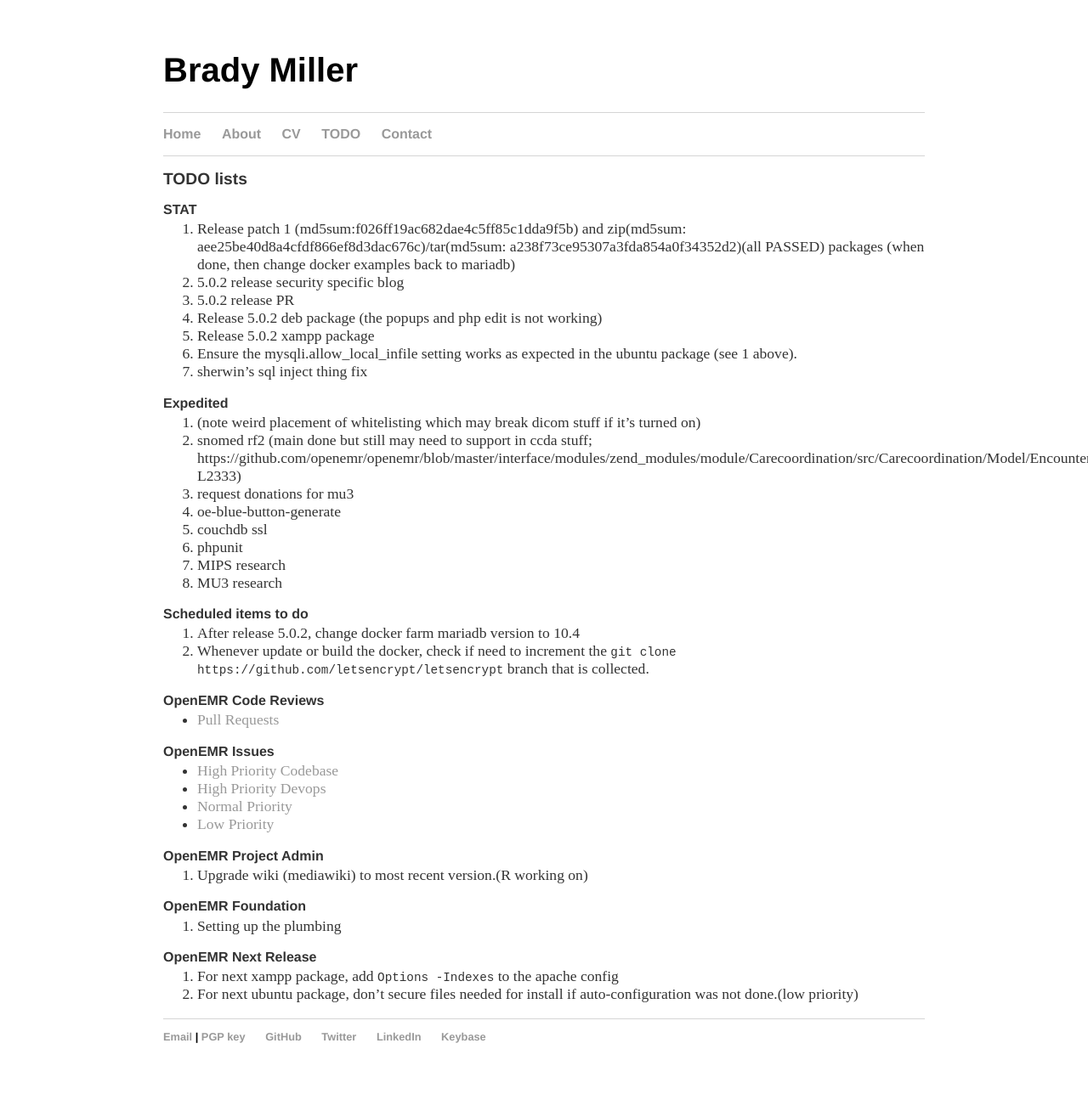
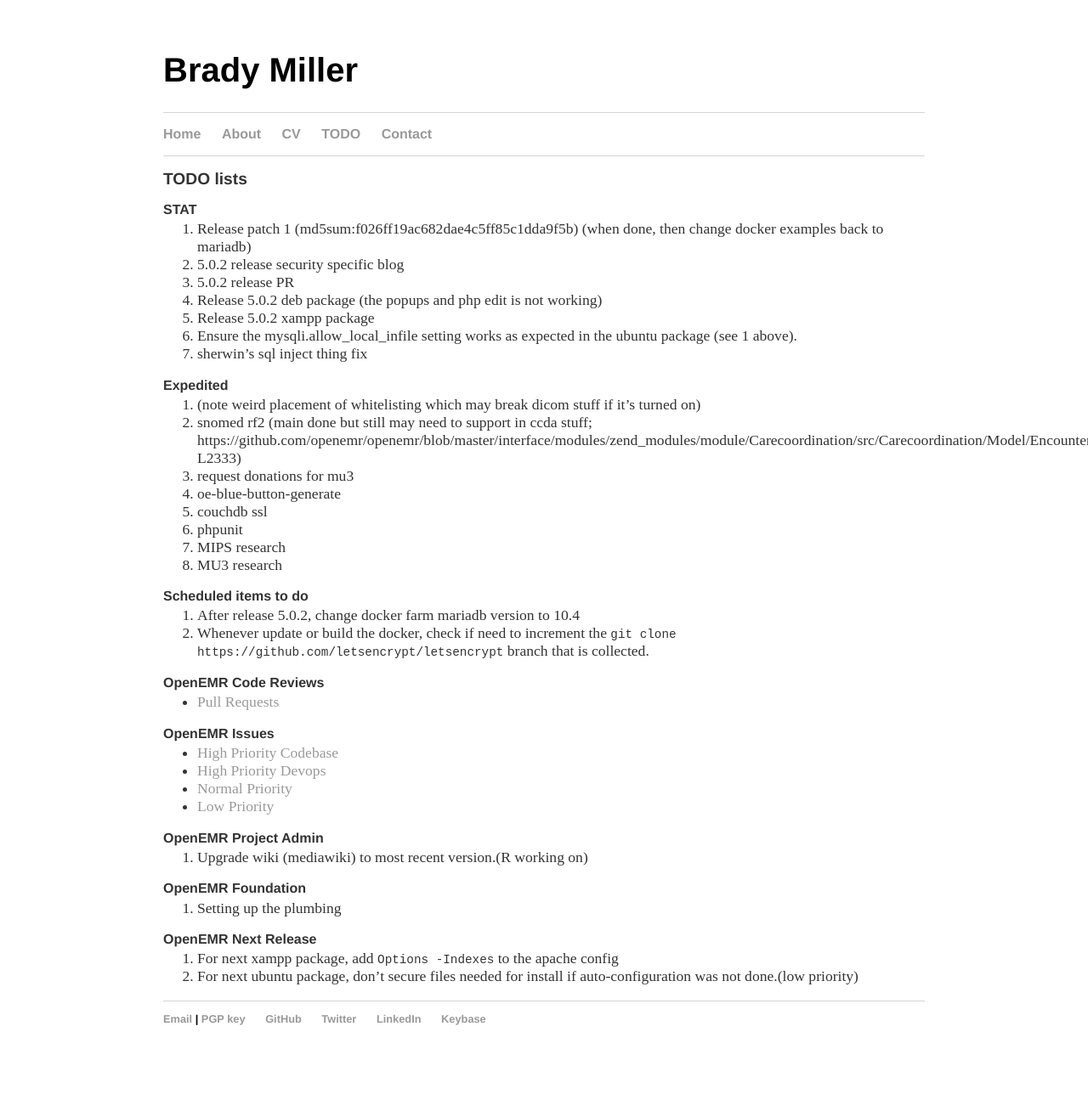
Before and after one commit to bradymiller/bradymiller.github.io, a Jekyll site: the page built from todo/index.md, in a window 1280 px wide. Shown: the whole page at 85% size. Built offline with Jekyll 4.4.1, drawn with Linux system fonts in a browser that asks for light colours; our own code applies the rules of GitHub Pages for plain Markdown files; after the commit the page ends 1267 px from its top, so only the background shows below that.

Commit message:
Update index.md

```diff
--- a/todo/index.md
+++ b/todo/index.md
@@ -4,7 +4,7 @@ layout: default
 ## TODO lists
 
 ### STAT
-1. Release patch 1 (md5sum:f026ff19ac682dae4c5ff85c1dda9f5b) and zip(md5sum: aee25be40d8a4cfdf866ef8d3dac676c)/tar(md5sum: a238f73ce95307a3fda854a0f34352d2)(all PASSED) packages (when done, then change docker examples back to mariadb)
+1. Release patch 1 (md5sum:f026ff19ac682dae4c5ff85c1dda9f5b) (when done, then change docker examples back to mariadb)
 1. 5.0.2 release security specific blog
 1. 5.0.2 release PR
 1. Release 5.0.2 deb package (the popups and php edit is not working)
```
